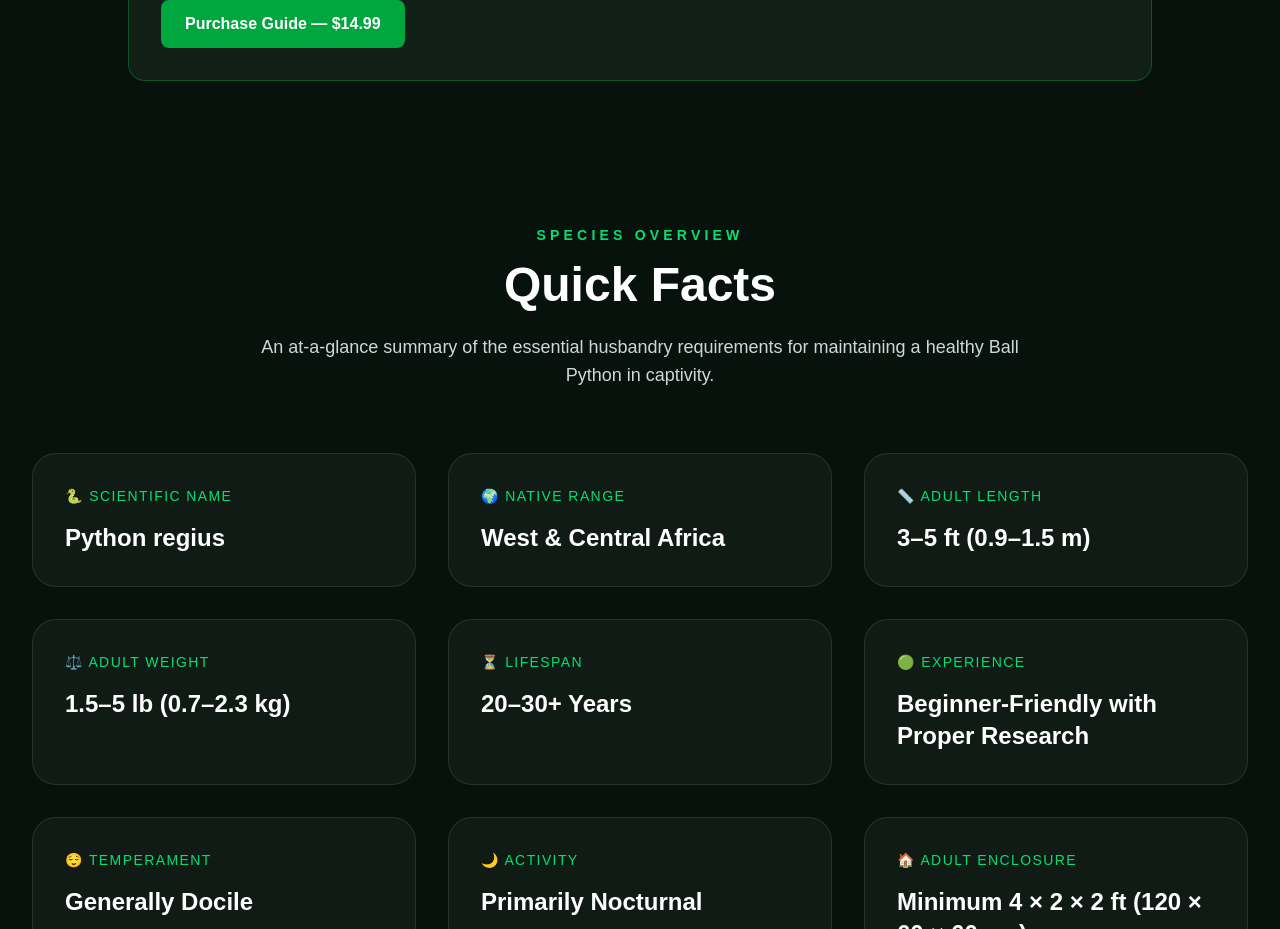
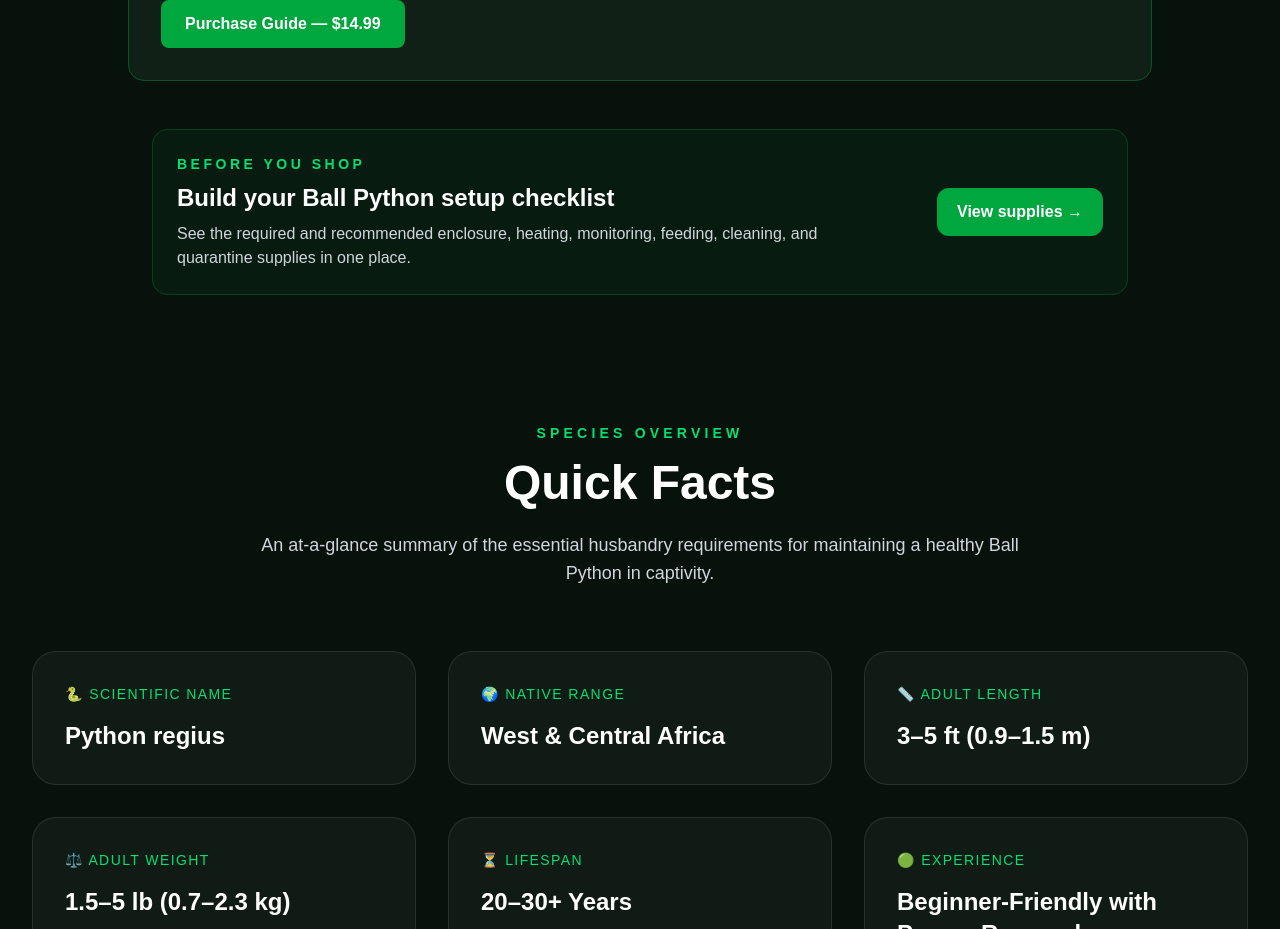
Before and after one commit to scalesandtailsrescue72-star/scaleswiki, a Next.js app: page /species/ball-python in a window 1280 px wide. Shown: the part 2580-3509 px from the top of the page. Built offline with nearby package versions, Linux system fonts and the light colour scheme.

Commit message:
Link Ball Python guide to supplies checklist

```diff
--- a/app/species/ball-python/page.tsx
+++ b/app/species/ball-python/page.tsx
@@ -1,3 +1,4 @@
+import Link from "next/link";
 import { GuideContents } from "@/app/components/ui/GuideContents";
 import { GuideDownloadCard } from "@/app/components/ui/GuideDownloadCard";
 
@@ -25,17 +26,23 @@ import { References } from "./components/References";
 export default function BallPythonPage() {
   return (
     <main className="min-h-screen bg-[#08120D] text-white">
-
       <Hero />
-
       <PublicationCover />
-
       <PublicationHeader />
-
       <GuideDownloadCard />
 
+      <section className="mx-auto max-w-5xl px-6 pb-8">
+        <div className="rounded-2xl border border-green-500/20 bg-green-500/5 p-6 sm:flex sm:items-center sm:justify-between sm:gap-6">
+          <div>
+            <p className="text-sm font-semibold uppercase tracking-[0.25em] text-green-400">Before you shop</p>
+            <h2 className="mt-2 text-2xl font-semibold">Build your Ball Python setup checklist</h2>
+            <p className="mt-2 max-w-2xl text-gray-300">See the required and recommended enclosure, heating, monitoring, feeding, cleaning, and quarantine supplies in one place.</p>
+          </div>
+          <Link href="/shop/ball-python-supplies" className="mt-5 inline-flex shrink-0 rounded-xl bg-green-600 px-5 py-3 font-semibold transition hover:bg-green-500 sm:mt-0">View supplies →</Link>
+        </div>
+      </section>
+
       <QuickFacts />
-
       <GuideContents
         title="Ball Python Guide"
         sections={[
@@ -56,39 +63,22 @@ export default function BallPythonPage() {
           { id: "references", title: "References" },
         ]}
       />
-
       <Introduction />
-
       <NaturalHistory />
-
       <IsItRightForYou />
-
       <Enclosure />
-
       <EnclosureBlueprint />
-
       <Heating />
-
       <Humidity />
-
       <Lighting />
-
       <Substrate />
-
       <Water />
-
       <Feeding />
-
       <Handling />
-
       <Health />
-
       <CommonMistakes />
-
       <FAQ />
-
       <References />
-
     </main>
   );
 }
```
